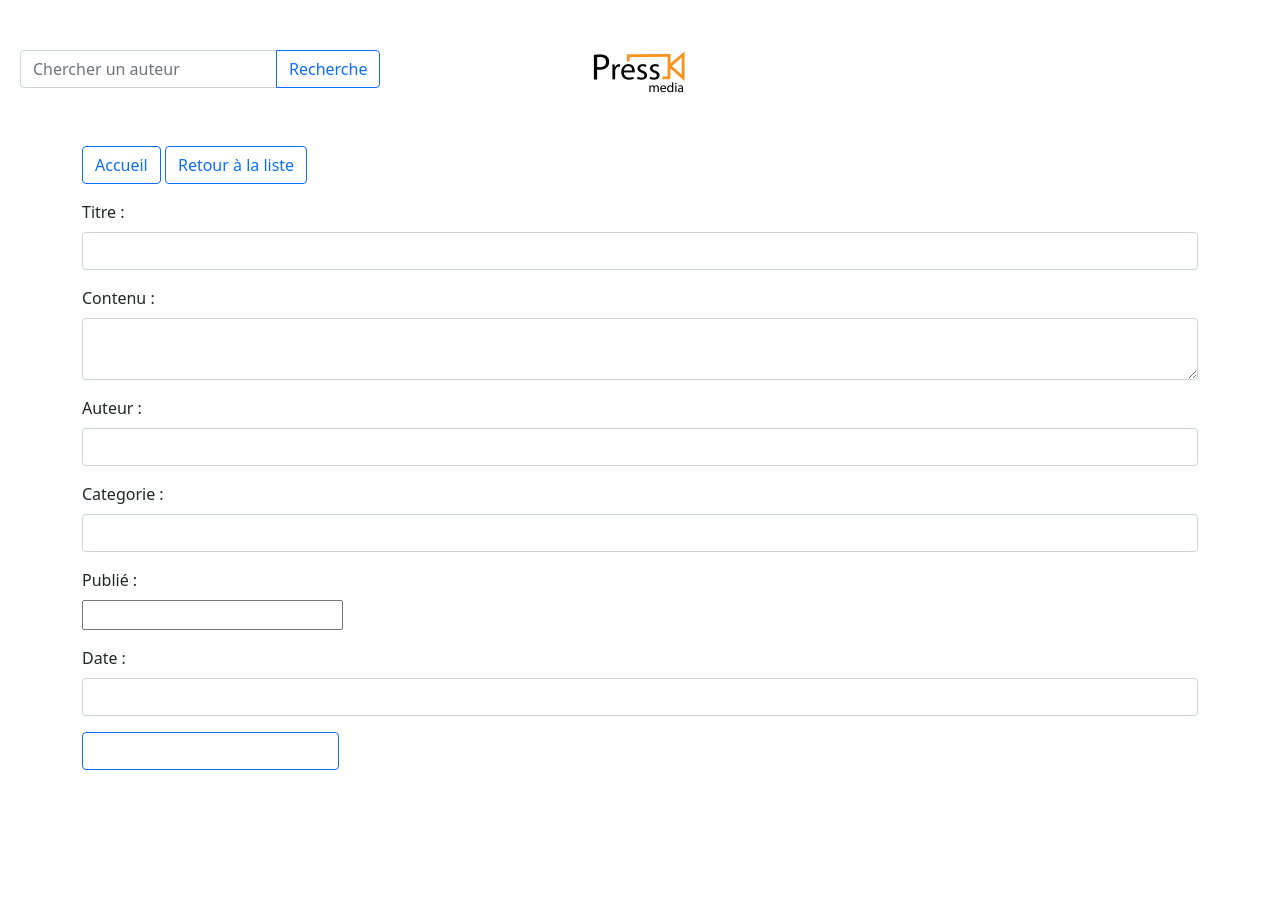
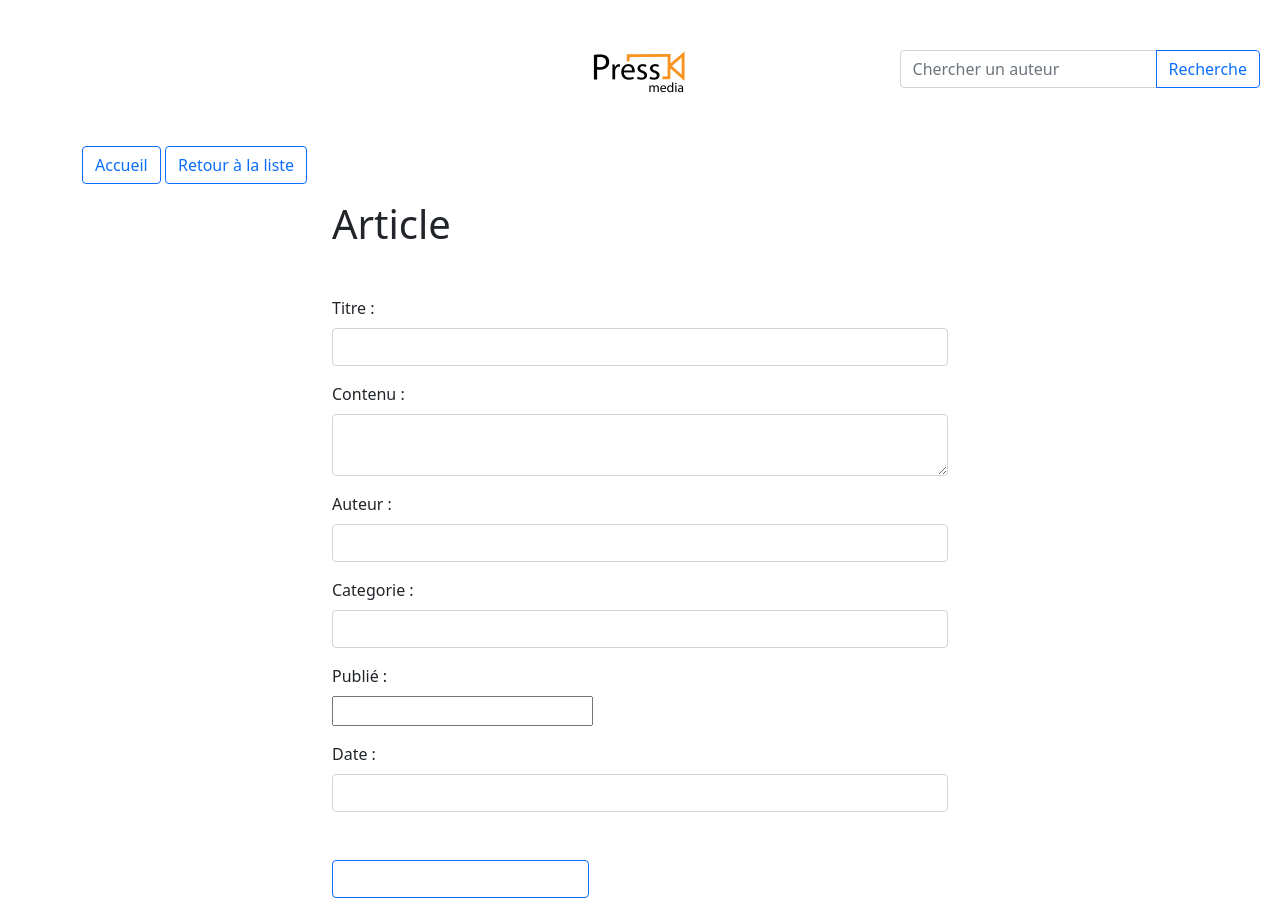
Before and after one commit to Edjek/sf_perfectionnement, a Symfony app: template templates/admin/admin_article/articleform.html.twig in a window 1280 px wide. Before the commit the page ends 770 px from the top, so only its background shows below. Run offline with Twig, Linux system fonts and the light colour scheme; the template is opened without the code that fills it, so the values that code supplies are empty; form fields are guessed from the names that the template uses; some libraries are stand-ins or nearby versions.

Commit message:
Html Css style

```diff
--- a/src/Controller/Admin/AdminArticleController.php
+++ b/src/Controller/Admin/AdminArticleController.php
@@ -14,7 +14,7 @@ use Symfony\Bundle\FrameworkBundle\Controller\AbstractController;
 class AdminArticleController extends AbstractController
 {
     #[Route('/admin/article', name: 'admin_article_list')]
-    public function articlelist(ArticleRepository $articleRepository)
+    public function articleList(ArticleRepository $articleRepository)
     {
         $articles = $articleRepository->findAll();
 
--- a/src/Controller/Front/ArticleController.php
+++ b/src/Controller/Front/ArticleController.php
@@ -11,7 +11,7 @@ use Symfony\Bundle\FrameworkBundle\Controller\AbstractController;
 class ArticleController extends AbstractController
 {
     #[Route('/articles', name: 'article_list')]
-    public function article_list(ArticleRepository $articleRepository)
+    public function articleList(ArticleRepository $articleRepository)
     {
         $articles = $articleRepository->findAll();
 
--- a/src/Controller/Front/CategoryController.php
+++ b/src/Controller/Front/CategoryController.php
@@ -10,7 +10,7 @@ use Symfony\Bundle\FrameworkBundle\Controller\AbstractController;
 class CategoryController extends AbstractController
 {
     #[Route('/categories', name: 'category_list')]
-    public function category_list(CategoryRepository $categoryRepository)
+    public function categoryList(CategoryRepository $categoryRepository)
     {
         $categories = $categoryRepository->findAll();
 
--- a/src/Controller/Front/ContactController.php
+++ b/src/Controller/Front/ContactController.php
@@ -15,7 +15,7 @@ use Symfony\Bundle\FrameworkBundle\Controller\AbstractController;
 class ContactController extends AbstractController
 {
     #[Route('/contact', name: 'contact')]
-    public function index(Request $request, MailerInterface $mailerInterface): Response
+    public function contact(Request $request, MailerInterface $mailerInterface): Response
     {
         $contactForm = $this->createForm(ContactType::class);
 
--- a/src/Controller/Front/ImageController.php
+++ b/src/Controller/Front/ImageController.php
@@ -10,7 +10,7 @@ use Symfony\Bundle\FrameworkBundle\Controller\AbstractController;
 class ImageController extends AbstractController
 {
     #[Route('/images', name: 'image_list')]
-    public function image_list(ImageRepository $imageRepository)
+    public function imageList(ImageRepository $imageRepository)
     {
         $images = $imageRepository->findAll();
 
--- a/src/Controller/Front/MainController.php
+++ b/src/Controller/Front/MainController.php
@@ -9,7 +9,7 @@ use Symfony\Component\Routing\Annotation\Route;
 class MainController extends AbstractController
 {
     #[Route('/', name: 'main')]
-    public function index(): Response
+    public function main(): Response
     {
         return $this->render('front/main/index.html.twig', [
             'controller_name' => 'MainController',
--- a/src/Controller/Front/WriterController.php
+++ b/src/Controller/Front/WriterController.php
@@ -10,7 +10,7 @@ use Symfony\Bundle\FrameworkBundle\Controller\AbstractController;
 class WriterController extends AbstractController
 {
     #[Route('/writers', name: 'writer_list')]
-    public function writer_list(WriterRepository $writerRepository)
+    public function writerList(WriterRepository $writerRepository)
     {
         $writers = $writerRepository->findAll();
 
--- a/templates/admin/admin_article/articleform.html.twig
+++ b/templates/admin/admin_article/articleform.html.twig
@@ -5,8 +5,7 @@
 
 {% block body %}
 
-	<div class="container">
-		<div class="my-3">
+	<div class="container my-3">
 		<a href="{{ path('admin_main') }}" class="btn btn-outline-primary">
 			Accueil
 		</a>
@@ -15,8 +14,10 @@
 		</a>
 	</div>
 
+	<div class="container w-50">
+	<h1>Article</h1>
 		{{ form_start(articleForm) }}
-		<div class="mb-3">
+		<div class="mb-3 mt-5">
 			{{ form_label(articleForm.title, 'Titre : ', {'label_attr' : { 'class' : 'form-label' } } ) }}
 			{{ form_widget(articleForm.title, {'attr' : {'class' : 'form-control'} } ) }}
 		</div>
@@ -46,7 +47,9 @@
 			{{ form_widget(articleForm.date, {'attr' : { 'class' : 'form-control'} } ) }}
 		</div>
 
+		<div class="mt-5">
 		{{ form_widget(articleForm.enregistrer, { 'attr' : {'class' : 'btn btn-outline-primary'} } ) }}
+		</div>
 
 		{{ form_end(articleForm) }}
 	</div>
--- a/templates/admin/base.html.twig
+++ b/templates/admin/base.html.twig
@@ -24,7 +24,7 @@
 			.search {
 				position: fixed;
 				top: 50px;
-				left: 20px;
+				right: 20px;
 				background: #fff;
 			}
 		</style>
--- a/templates/front/article/article.html.twig
+++ b/templates/front/article/article.html.twig
@@ -16,7 +16,7 @@
 			</a>
 		</div>
 
-		<div class="border p-5">
+		<div class="container border rounded w-50 p-5">
 			<h1>{{ article.title }}</h1>
 			<p>{{ article.content }}</p>
 			<p>
--- a/templates/front/category/category.html.twig
+++ b/templates/front/category/category.html.twig
@@ -16,7 +16,7 @@
 			</a>
 		</div>
 
-		<div class="border p-5">
+		<div class="container border rounded w-50 p-5">
 			<h1>{{ category.name }}</h1>
 			<p>{{ category.description }}</p>
 		</div>
--- a/templates/front/image/image.html.twig
+++ b/templates/front/image/image.html.twig
@@ -15,7 +15,7 @@
 			</a>
 		</div>
 
-		<div class="border p-5">
+		<div class="container border rounded w-50 p-5">
 			<h1>{{ image.title }}</h1>
 			<p>{{ image.src }}</p>
 			<p>{{ image.alt }}</p>
--- a/templates/front/main/index.html.twig
+++ b/templates/front/main/index.html.twig
@@ -33,6 +33,9 @@
 			<div>
 				<a href="{{ path('image_list') }}" class="btn btn-outline-dark w-50 m-2">Voir les images</a>
 			</div>
+			<div>
+				<a href="{{ path('contact') }}" class="btn btn-outline-primary w-50 m-2">Nous contacter</a>
+			</div>
 		</div>
 	</div>
 {% endblock %}
--- a/templates/front/writer/writer.html.twig
+++ b/templates/front/writer/writer.html.twig
@@ -16,7 +16,7 @@
 			</a>
 		</div>
 
-		<div class="border p-5">
+		<div class="container border rounded w-50 p-5">
 			<h1>{{ writer.name }}</h1>
 			<p>{{ writer.firstname }}</p>
 		</div>
```
Also changed, not shown: templates/admin/admin_category/categoryform.html.twig (+6 -1 lines), templates/admin/admin_image/imageform.html.twig (+6 -1 lines), templates/admin/admin_writer/writerform.html.twig (+6 -1 lines), templates/security/login.html.twig (+7 -7 lines). Lines whose indentation alone changed are shown as unchanged.
